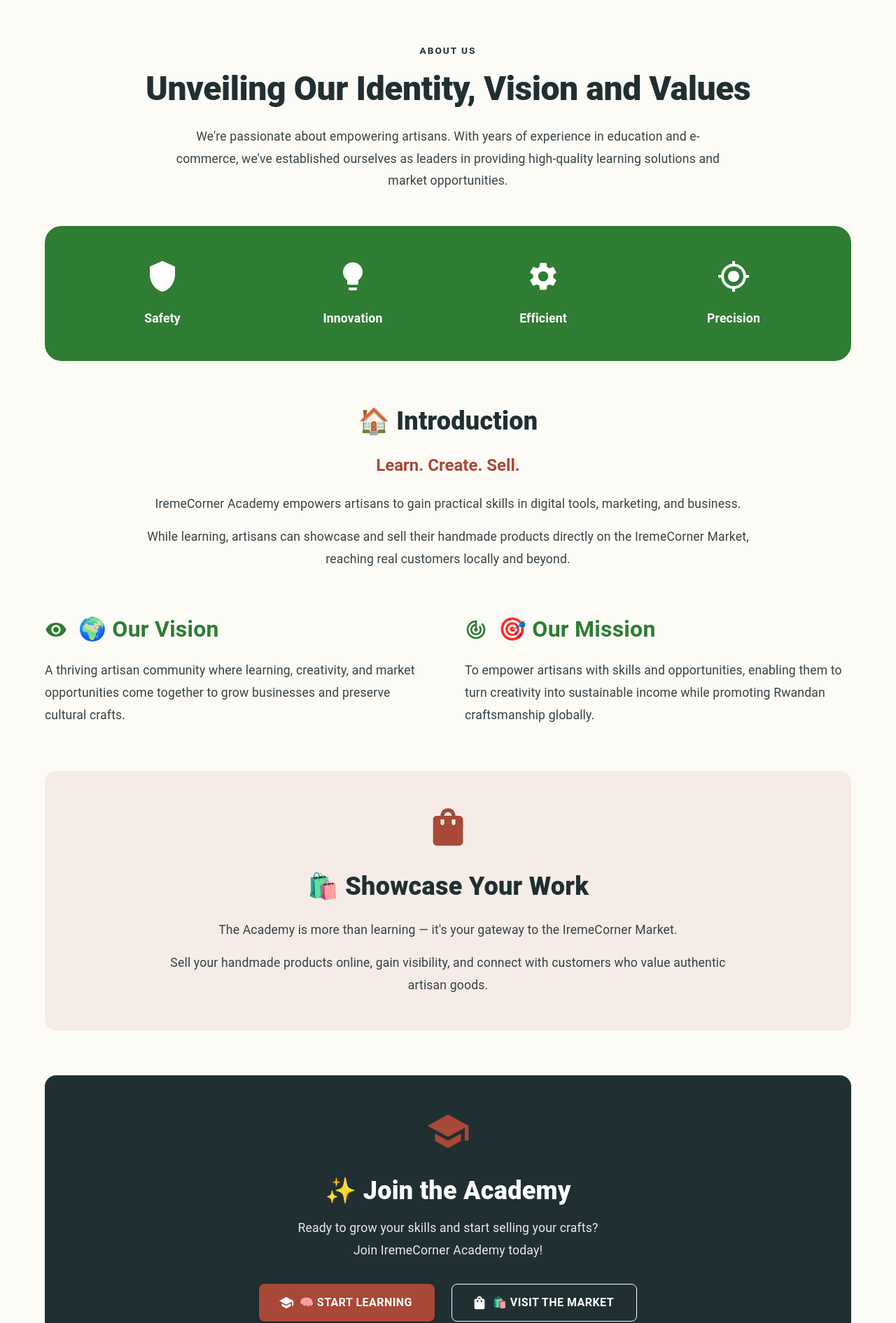
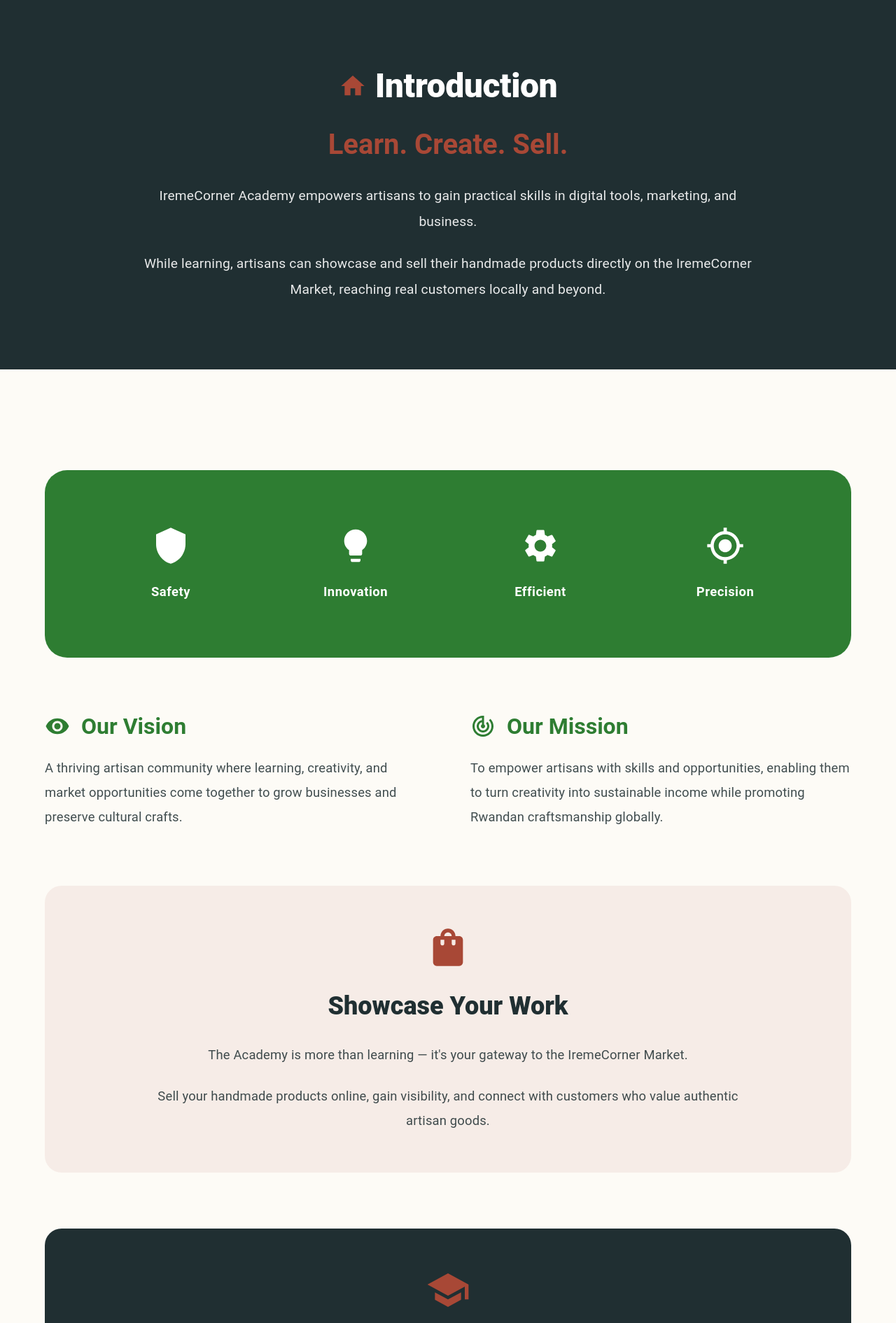
Before and after one commit to Ishimwediane/IremeCorner-Academy, a React (Create React App) app: page /about in a window 1280 px wide. Shown: the part 72-1963 px from the top of the page at 70% size. Built offline with nearby package versions, Linux system fonts and the light colour scheme; no server answers.

Commit message:
about us

```diff
--- a/src/pages/About.js
+++ b/src/pages/About.js
@@ -17,24 +17,25 @@
   TrackChanges,
   ShoppingBag,
   School,
+  Home,
 } from '@mui/icons-material';
 
 const About = () => {
   const coreValues = [
     {
-      icon: <Shield sx={{ fontSize: 48 }} />,
+      icon: <Shield sx={{ fontSize: 56, color: 'white' }} />,
       label: 'Safety',
     },
     {
-      icon: <Lightbulb sx={{ fontSize: 48 }} />,
+      icon: <Lightbulb sx={{ fontSize: 56, color: 'white' }} />,
       label: 'Innovation',
     },
     {
-      icon: <Settings sx={{ fontSize: 48 }} />,
+      icon: <Settings sx={{ fontSize: 56, color: 'white' }} />,
       label: 'Efficient',
     },
     {
-      icon: <GpsFixed sx={{ fontSize: 48 }} />,
+      icon: <GpsFixed sx={{ fontSize: 56, color: 'white' }} />,
       label: 'Precision',
     },
   ];
@@ -44,58 +45,75 @@
       sx={{
         minHeight: 'calc(100vh - 70px)',
         bgcolor: '#FDFBF6',
-        py: 8,
+      }}
+    >
+      {/* Hero Section with Introduction */}
+      <Box
+        sx={{
+          bgcolor: '#202F32',
+          color: 'white',
+          py: { xs: 8, md: 12 },
+          mb: { xs: 6, md: 8 },
         }}
       >
         <Container maxWidth="lg">
-        {/* Header Section */}
-        <Box sx={{ textAlign: 'center', mb: 6 }}>
-          <Typography
-            sx={{
-              fontSize: '0.85rem',
-              fontWeight: 600,
-              color: '#202F32',
-              textTransform: 'uppercase',
-              letterSpacing: 2,
-              mb: 2,
-            }}
-          >
-            About Us
-          </Typography>
+          <Box sx={{ textAlign: 'center', maxWidth: 900, mx: 'auto' }}>
+            <Box sx={{ display: 'flex', alignItems: 'center', justifyContent: 'center', gap: 1.5, mb: 4 }}>
+              <Home sx={{ fontSize: 40, color: '#A84836' }} />
               <Typography
                 variant="h2"
                 sx={{
                   fontWeight: 800,
-              color: '#202F32',
-              mb: 3,
+                  color: 'white',
                   fontSize: { xs: '2rem', md: '3rem' },
-              lineHeight: 1.2,
                 }}
               >
-            Unveiling Our Identity, Vision and Values
+                Introduction
+              </Typography>
+            </Box>
+            <Typography
+              variant="h3"
+              sx={{
+                fontWeight: 700,
+                color: '#A84836',
+                mb: 4,
+                fontSize: { xs: '1.75rem', md: '2.5rem' },
+              }}
+            >
+              Learn. Create. Sell.
             </Typography>
             <Typography
               sx={{
-              color: '#202F32',
-              fontSize: '1.1rem',
-              maxWidth: 800,
-              mx: 'auto',
-              lineHeight: 1.8,
-              opacity: 0.9,
+                color: 'rgba(255,255,255,0.9)',
+                fontSize: { xs: '1.05rem', md: '1.2rem' },
+                lineHeight: 1.9,
+                mb: 3,
               }}
             >
-            We're passionate about empowering artisans. With years of experience in education and e-commerce, we've established ourselves as leaders in providing high-quality learning solutions and market opportunities.
+              IremeCorner Academy empowers artisans to gain practical skills in digital tools, marketing, and business.
+            </Typography>
+            <Typography
+              sx={{
+                color: 'rgba(255,255,255,0.9)',
+                fontSize: { xs: '1.05rem', md: '1.2rem' },
+                lineHeight: 1.9,
+              }}
+            >
+              While learning, artisans can showcase and sell their handmade products directly on the IremeCorner Market, reaching real customers locally and beyond.
             </Typography>
           </Box>
+        </Container>
+      </Box>
 
+      <Container maxWidth="lg" sx={{ py: { xs: 6, md: 10 } }}>
         {/* Core Values Box */}
         <Paper
           elevation={0}
           sx={{
             bgcolor: '#2E7D32',
-            borderRadius: '24px',
-            p: { xs: 4, md: 6 },
-            mb: 8,
+            borderRadius: '32px',
+            p: { xs: 5, md: 8 },
+            mb: { xs: 8, md: 10 },
           }}
         >
           <Grid container spacing={4}>
@@ -107,15 +125,18 @@
                     flexDirection: 'column',
                     alignItems: 'center',
                     textAlign: 'center',
-                    color: 'white',
+                    py: 2,
                   }}
                 >
-                  <Box sx={{ mb: 2 }}>{value.icon}</Box>
+                  <Box sx={{ mb: 3, display: 'flex', alignItems: 'center', justifyContent: 'center' }}>
+                    {value.icon}
+                  </Box>
                   <Typography
                     sx={{
-                      fontSize: '1.1rem',
+                      fontSize: '1.15rem',
                       fontWeight: 600,
                       color: 'white',
+                      letterSpacing: 0.5,
                     }}
                   >
                     {value.label}
@@ -126,79 +147,29 @@
           </Grid>
         </Paper>
 
-        {/* Introduction Section */}
-        <Box sx={{ mb: 8, textAlign: 'center' }}>
-          <Typography
-            variant="h4"
-            sx={{
-              fontWeight: 800,
-              color: '#202F32',
-              mb: 3,
-              fontSize: { xs: '1.75rem', md: '2.25rem' },
-            }}
-          >
-            🏠 Introduction
-          </Typography>
-          <Typography
-            variant="h5"
-            sx={{
-              fontWeight: 700,
-              color: '#A84836',
-              mb: 3,
-            }}
-          >
-            Learn. Create. Sell.
-          </Typography>
-          <Typography
-            sx={{
-              color: '#202F32',
-              fontSize: '1.1rem',
-              maxWidth: 900,
-              mx: 'auto',
-              lineHeight: 1.8,
-              mb: 2,
-              opacity: 0.9,
-            }}
-          >
-            IremeCorner Academy empowers artisans to gain practical skills in digital tools, marketing, and business.
-          </Typography>
-          <Typography
-            sx={{
-              color: '#202F32',
-              fontSize: '1.1rem',
-              maxWidth: 900,
-              mx: 'auto',
-              lineHeight: 1.8,
-              opacity: 0.9,
-            }}
-          >
-            While learning, artisans can showcase and sell their handmade products directly on the IremeCorner Market, reaching real customers locally and beyond.
-          </Typography>
-        </Box>
-
         {/* Vision and Mission Sections */}
-        <Grid container spacing={6} sx={{ mb: 8 }}>
+        <Grid container spacing={{ xs: 4, md: 8 }} sx={{ mb: { xs: 8, md: 10 } }}>
           {/* Vision Section */}
           <Grid item xs={12} md={6}>
             <Box sx={{ display: 'flex', alignItems: 'center', gap: 2, mb: 3 }}>
-              <Visibility sx={{ fontSize: 32, color: '#2E7D32' }} />
+              <Visibility sx={{ fontSize: 36, color: '#2E7D32' }} />
               <Typography
-                variant="h4"
+                variant="h3"
                 sx={{
                   fontWeight: 700,
                   color: '#2E7D32',
                   fontSize: { xs: '1.5rem', md: '2rem' },
                 }}
               >
-                🌍 Our Vision
+                Our Vision
               </Typography>
             </Box>
             <Typography
               sx={{
                 color: '#202F32',
-                fontSize: '1.1rem',
-                lineHeight: 1.8,
-                opacity: 0.9,
+                fontSize: { xs: '1rem', md: '1.15rem' },
+                lineHeight: 1.9,
+                opacity: 0.85,
               }}
             >
               A thriving artisan community where learning, creativity, and market opportunities come together to grow businesses and preserve cultural crafts.
@@ -208,24 +179,24 @@
           {/* Mission Section */}
           <Grid item xs={12} md={6}>
             <Box sx={{ display: 'flex', alignItems: 'center', gap: 2, mb: 3 }}>
-              <TrackChanges sx={{ fontSize: 32, color: '#2E7D32' }} />
+              <TrackChanges sx={{ fontSize: 36, color: '#2E7D32' }} />
               <Typography
-                variant="h4"
+                variant="h3"
                 sx={{
                   fontWeight: 700,
                   color: '#2E7D32',
                   fontSize: { xs: '1.5rem', md: '2rem' },
                 }}
               >
-                🎯 Our Mission
+                Our Mission
               </Typography>
             </Box>
             <Typography
               sx={{
                 color: '#202F32',
-                fontSize: '1.1rem',
-                lineHeight: 1.8,
-                opacity: 0.9,
+                fontSize: { xs: '1rem', md: '1.15rem' },
+                lineHeight: 1.9,
+                opacity: 0.85,
               }}
             >
               To empower artisans with skills and opportunities, enabling them to turn creativity into sustainable income while promoting Rwandan craftsmanship globally.
@@ -237,32 +208,32 @@
         <Box
           sx={{
             bgcolor: 'rgba(168,72,54,0.08)',
-            borderRadius: '16px',
-            p: { xs: 4, md: 6 },
-            mb: 8,
+            borderRadius: '24px',
+            p: { xs: 5, md: 7 },
+            mb: { xs: 8, md: 10 },
             textAlign: 'center',
           }}
         >
           <ShoppingBag sx={{ fontSize: 64, color: '#A84836', mb: 3 }} />
           <Typography
-            variant="h4"
+            variant="h3"
             sx={{
               fontWeight: 800,
               color: '#202F32',
-              mb: 3,
+              mb: 4,
               fontSize: { xs: '1.75rem', md: '2.25rem' },
             }}
           >
-            🛍️ Showcase Your Work
+            Showcase Your Work
           </Typography>
+          <Box sx={{ maxWidth: 850, mx: 'auto' }}>
             <Typography
               sx={{
                 color: '#202F32',
-              fontSize: '1.1rem',
-              maxWidth: 800,
-              mx: 'auto',
-              lineHeight: 1.8,
-              opacity: 0.9,
+                fontSize: { xs: '1rem', md: '1.15rem' },
+                lineHeight: 1.9,
+                mb: 3,
+                opacity: 0.85,
               }}
             >
               The Academy is more than learning — it's your gateway to the IremeCorner Market.
@@ -270,16 +241,14 @@
             <Typography
               sx={{
                 color: '#202F32',
-              fontSize: '1.1rem',
-              maxWidth: 800,
-              mx: 'auto',
-              lineHeight: 1.8,
-              opacity: 0.9,
-              mt: 2,
+                fontSize: { xs: '1rem', md: '1.15rem' },
+                lineHeight: 1.9,
+                opacity: 0.85,
               }}
             >
               Sell your handmade products online, gain visibility, and connect with customers who value authentic artisan goods.
             </Typography>
+          </Box>
         </Box>
 
         {/* Join the Academy Section */}
@@ -287,31 +256,31 @@
           sx={{
             textAlign: 'center',
             bgcolor: '#202F32',
-            borderRadius: '16px',
-            p: { xs: 4, md: 6 },
+            borderRadius: '24px',
+            p: { xs: 5, md: 7 },
             color: 'white',
           }}
         >
           <School sx={{ fontSize: 64, color: '#A84836', mb: 3 }} />
           <Typography
-            variant="h4"
+            variant="h3"
             sx={{
               fontWeight: 800,
               color: 'white',
-              mb: 2,
+              mb: 3,
               fontSize: { xs: '1.75rem', md: '2.25rem' },
             }}
           >
-            ✨ Join the Academy
+            Join the Academy
           </Typography>
           <Typography
             sx={{
               color: 'rgba(255,255,255,0.9)',
-              fontSize: '1.1rem',
+              fontSize: { xs: '1rem', md: '1.15rem' },
               maxWidth: 700,
               mx: 'auto',
-              lineHeight: 1.8,
-              mb: 4,
+              lineHeight: 1.9,
+              mb: 5,
             }}
           >
             Ready to grow your skills and start selling your crafts?
@@ -328,17 +297,20 @@
               sx={{
                 bgcolor: '#A84836',
                 color: 'white',
-                px: 4,
-                py: 1.5,
-                borderRadius: '8px',
+                px: 5,
+                py: 1.75,
+                borderRadius: '12px',
                 fontWeight: 700,
-                fontSize: '1rem',
+                fontSize: '1.05rem',
+                textTransform: 'none',
+                boxShadow: '0 4px 14px rgba(168,72,54,0.3)',
                 '&:hover': {
                   bgcolor: '#8f3b2d',
+                  boxShadow: '0 6px 20px rgba(168,72,54,0.4)',
                 },
               }}
             >
-              🧠 Start Learning
+              Start Learning
             </Button>
             <Button
               component={Link}
@@ -347,20 +319,23 @@
               size="large"
               startIcon={<ShoppingBag />}
               sx={{
-                borderColor: 'white',
+                borderColor: 'rgba(255,255,255,0.5)',
+                borderWidth: 2,
                 color: 'white',
-                px: 4,
-                py: 1.5,
-                borderRadius: '8px',
+                px: 5,
+                py: 1.75,
+                borderRadius: '12px',
                 fontWeight: 700,
-                fontSize: '1rem',
+                fontSize: '1.05rem',
+                textTransform: 'none',
                 '&:hover': {
                   borderColor: '#A84836',
-                  bgcolor: 'rgba(168,72,54,0.1)',
+                  bgcolor: 'rgba(168,72,54,0.15)',
+                  borderWidth: 2,
                 },
               }}
             >
-              🛍️ Visit the Market
+              Visit the Market
             </Button>
           </Box>
         </Box>
```
Lines whose indentation alone changed are shown as unchanged.
